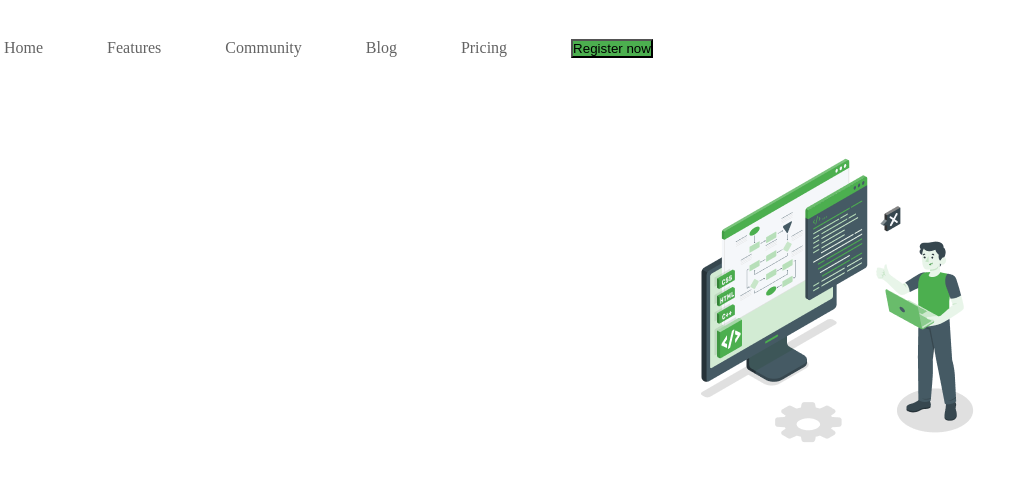
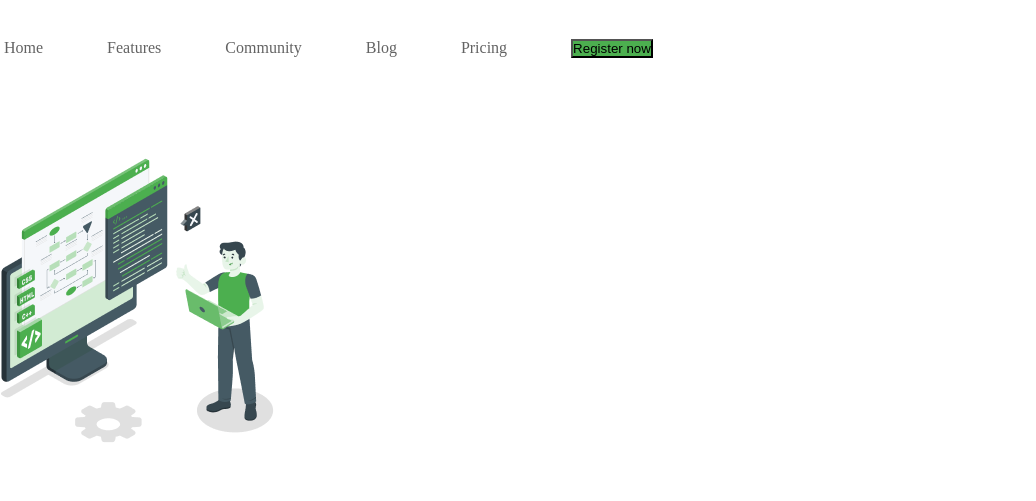
Before and after one commit to NadiaSadiq/Hackathone-project, a plain HTML site: page index.html in a window 1280 px wide. Shown: the top 501 px of the page, without its empty margins (0-1036 px from the left). Drawn offline with Linux system fonts and the light colour scheme.

Commit message:
add changes

```diff
--- a/style.css
+++ b/style.css
@@ -56,7 +56,6 @@ button{
     justify-content: center;
     margin-top: 100px;
     margin-bottom: 80px;
-    margin-left: 700px;
 
 }
 
```
